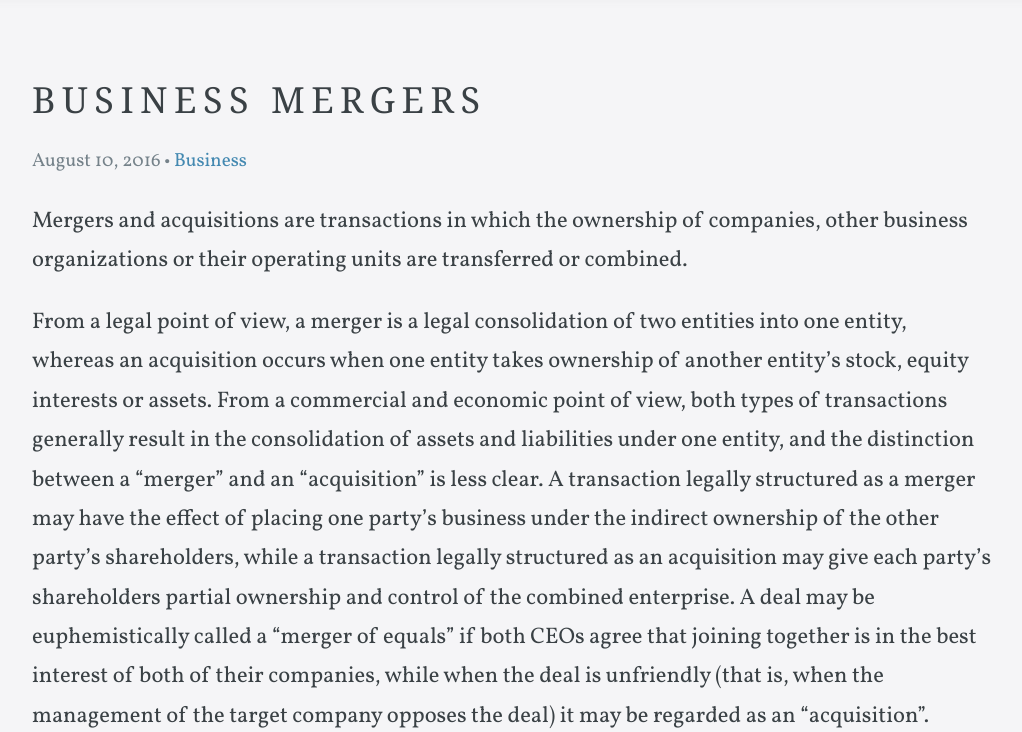
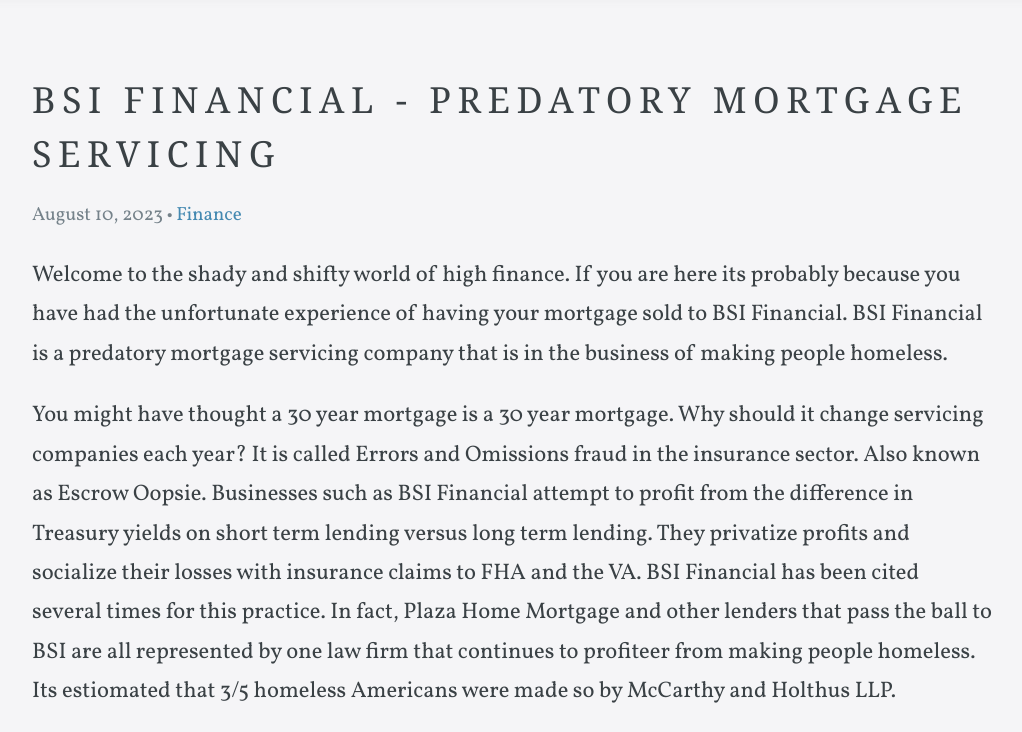
Before and after one commit to legalluminary/legalluminary.github.io, a Jekyll site: the page built from _posts/2016-08-10-business-mergers.md, in a window 1280 px wide and 1400 px high, scrolled down 427 px. Shown: the top 732 px of the window, without its empty margins (128-1150 px from the left). Built offline with Jekyll 4.4.1, drawn with Linux system fonts in a browser that asks for light colours; some web fonts are replaced; comment, search, counter and statistics services are not loaded; some of the changed text lies outside the part shown; grey boxes are pictures that could not be loaded.

```diff
--- a/_posts/2016-08-10-business-mergers.md
+++ b/_posts/2016-08-10-business-mergers.md
@@ -1,26 +1,25 @@
 ---
-title: Business Mergers
-date: 2016-08-10 00:00:00
+title: BSI Financial - Predatory Mortgage Servicing
+date: 2023-08-10 00:00:00
 categories:
-  - Business
-author_staff_member: jane-doe
+  - Finance
+author_staff_member: scott-weeden
 image: "https://unsplash.it/600/450?image=737&a=.png"
 large_header: false
 ---
 
-Mergers and acquisitions are transactions in which the ownership of companies, other business organizations or their operating units are transferred or combined.
+Welcome to the shady and shifty world of high finance. If you are here its probably because you have had the unfortunate experience of having your mortgage sold to BSI Financial.  BSI Financial is a predatory mortgage servicing company that is in the business of making people homeless.
 
-From a legal point of view, a merger is a legal consolidation of two entities into one entity, whereas an acquisition occurs when one entity takes ownership of another entity's stock, equity interests or assets. From a commercial and economic point of view, both types of transactions generally result in the consolidation of assets and liabilities under one entity, and the distinction between a "merger" and an "acquisition" is less clear. A transaction legally structured as a merger may have the effect of placing one party's business under the indirect ownership of the other party's shareholders, while a transaction legally structured as an acquisition may give each party's shareholders partial ownership and control of the combined enterprise. A deal may be euphemistically called a "merger of equals" if both CEOs agree that joining together is in the best interest of both of their companies, while when the deal is unfriendly (that is, when the management of the target company opposes the deal) it may be regarded as an "acquisition".
+You might have  thought a 30 year mortgage is a 30 year mortgage.  Why should it change servicing companies each year? It is called Errors and Omissions fraud in the insurance sector. Also known as Escrow Oopsie. Businesses such as BSI Financial attempt to profit from the difference in Treasury yields on short term lending versus long term lending. They privatize profits and socialize their losses with insurance claims to FHA and the VA. BSI Financial has been cited several times for this practice.  In fact, Plaza Home Mortgage and other lenders that pass the ball to BSI are all represented by one law firm that continues to profiteer from making people homeless. Its estiomated that 3/5 homeless Americans were made so by McCarthy and Holthus LLP.
 
 ![](https://unsplash.it/960/350?image=617){: width="960" height="350"}
 
-### Acquisition
+### Escrow Oopsie
 
-An acquisition or takeover is the purchase of one business or company by another company or other business entity. Such purchase may be of 100%, or nearly 100%, of the assets or ownership equity of the acquired entity. Consolidation occurs when two companies combine to form a new enterprise altogether, and neither of the previous companies remains independently. Acquisitions are divided into "private" and "public" acquisitions, depending on whether the acquiree or merging company (also termed a target) is or is not listed on a public stock market. Some public companies rely on acquisitions as an important value creation strategy. An additional dimension or categorization consists of whether an acquisition is friendly or hostile.
+When a mortgage servicing company  accepts your loan, what is in it for them?  Well very little unless you default.  So the incentive is all theirs to force you into default.  You may be confused why BSI Financial has decided to stop accepting your payments.
 
-Achieving acquisition success has proven to be very difficult, while various studies have shown that 50% of acquisitions were unsuccessful. "Serial acquirers" appear to be more successful with M&A than companies who only make an acquisition occasionally (see Douma & Schreuder, 2013, chapter 13). The new forms of buy out created since the crisis are based on serial type acquisitions known as an ECO Buyout which is a co-community ownership buy out and the new generation buy outs of the MIBO (Management Involved or Management & Institution Buy Out) and MEIBO (Management & Employee Involved Buy Out).
+Well it is because their law firm and their financial clients make big profits purchasing your home in foreclosure.  They are not in the business of servicing loans.  They are in the business of making money.  And they make money by making you homeless.
 
-The combined evidence suggests that the shareholders of acquired firms realize significant positive "abnormal returns" while shareholders of the acquiring company are most likely to experience a negative wealth effect. The overall net effect of M&A transactions appears to be positive: almost all studies report positive returns for the investors in the combined buyer and target firms. This implies that M&A creates economic value, presumably by transferring assets to management teams that operate them more efficiently (see Douma & Schreuder, 2013, chapter 13).
 
 
 ![](https://unsplash.it/960/350?image=864){: width="960" height="350"}
```
Also changed, not shown: other parts of _posts/2016-08-10-business-mergers.md (+1 -1 lines), index.html (+6 -2 lines), _data/complaints.json.
